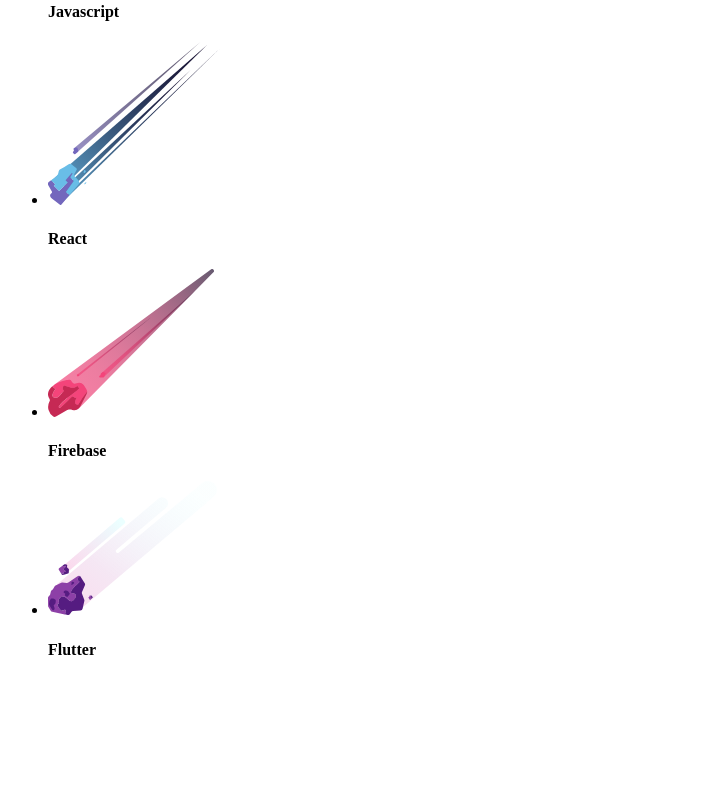
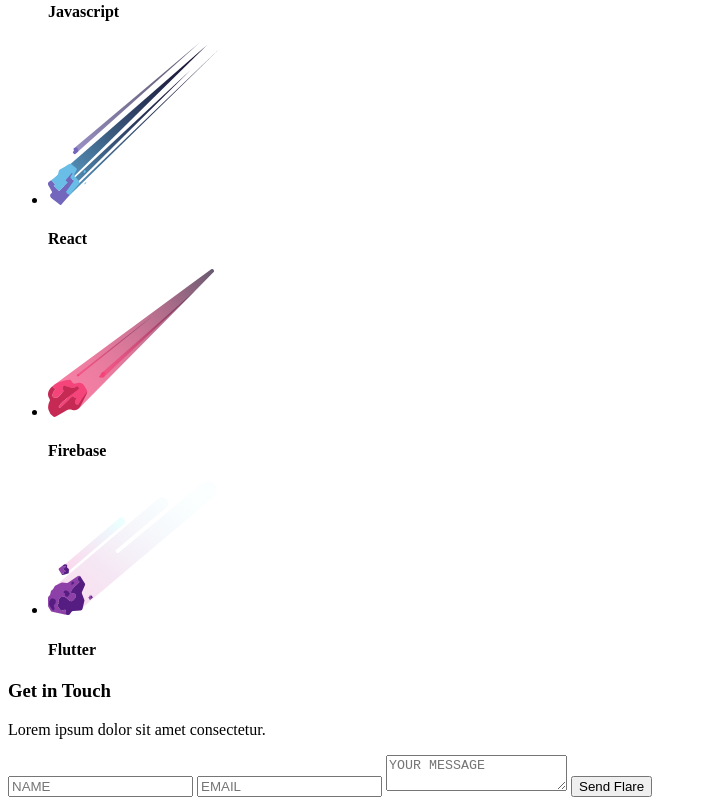
Before and after one commit to Geachie/Cosmo-Junkie, a plain HTML site: page index.html in a window 1280 px wide. Shown: the part 2508-3313 px from the top of the page, without its empty margins (0-707 px from the left). Before the commit the page ends 3188 px from the top, so only its background shows below. Drawn offline with Linux system fonts and the light colour scheme.

Commit message:
Add contact section

```diff
--- a/index.html
+++ b/index.html
@@ -69,6 +69,16 @@
         </li>
       </ul>
     </section>
-    <section id="contact"></section>
+    <section id="contact">
+      <h3>Get in Touch</h3>
+      <p class="leading">Lorem ipsum dolor sit amet consectetur.</p>
+      <form>
+        <input type="text" placeholder="NAME" />
+        <input type="email" placeholder="EMAIL" />
+        <textarea placeholder="YOUR MESSAGE"></textarea>
+        <button class="button">Send Flare</button>
+      </form>
+    </section>
+    <footer></footer>
   </body>
 </html>
```
